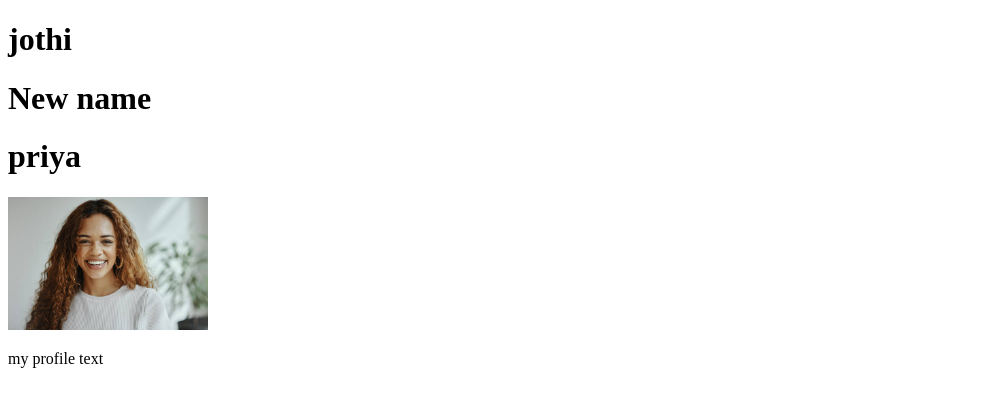
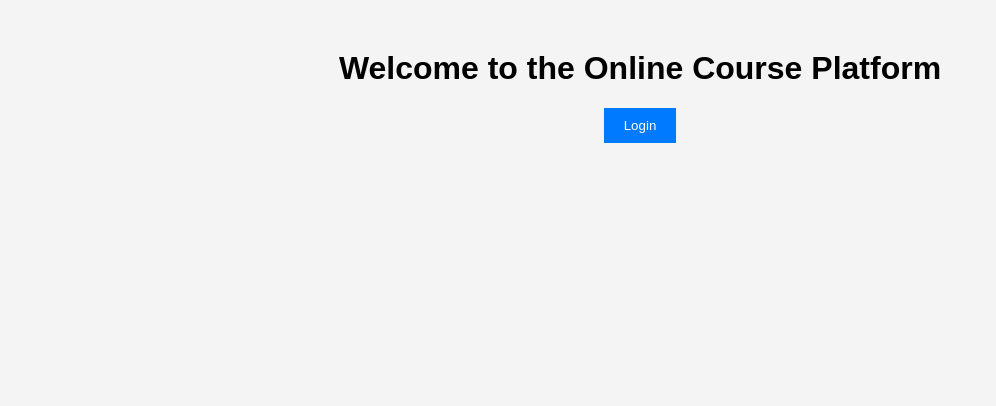
Before and after one commit to jothipriyasrinivasan/project, a plain HTML site: page index.html in a window 1280 px wide. Shown: the whole page, without its empty margins (0-996 px from the left). Drawn offline with Linux system fonts and the light colour scheme.

Commit message:
Add files via upload

```diff
--- a/index.html
+++ b/index.html
@@ -3,13 +3,13 @@
 <head>
     <meta charset="UTF-8">
     <meta name="viewport" content="width=device-width, initial-scale=1.0">
-    <title>welcome to freecodegame</title>
+    <link rel="stylesheet" href="style.css">
+    <title>Online Course Platform</title>
 </head>
 <body>
- <h1>jothi</h1>
- <h1>New name </h1>
- <h1>priya</h1>
- <img width="200px" src="profile.jpg" alt="">
- <p>my profile text</p>
+    <div class="container">
+        <h1>Welcome to the Online Course Platform</h1>
+        <button onclick="window.location.href='login.html'">Login</button>
+    </div>
 </body>
 </html>
--- /dev/null
+++ b/style.css
@@ -0,0 +1,23 @@
+body {
+    font-family: Arial, sans-serif;
+    background-color: #f4f4f4;
+    margin: 0;
+    padding: 0;
+}
+
+.container {
+    text-align: center;
+    margin-top: 50px;
+}
+
+button {
+    padding: 10px 20px;
+    background-color: #007bff;
+    color: white;
+    border: none;
+    cursor: pointer;
+}
+
+button:hover {
+    background-color: #0056b3;
+}
```
Also changed, not shown: login.htm (added, +19 -0 lines), server.js (added, +22 -0 lines), video.html (added, +19 -0 lines).
